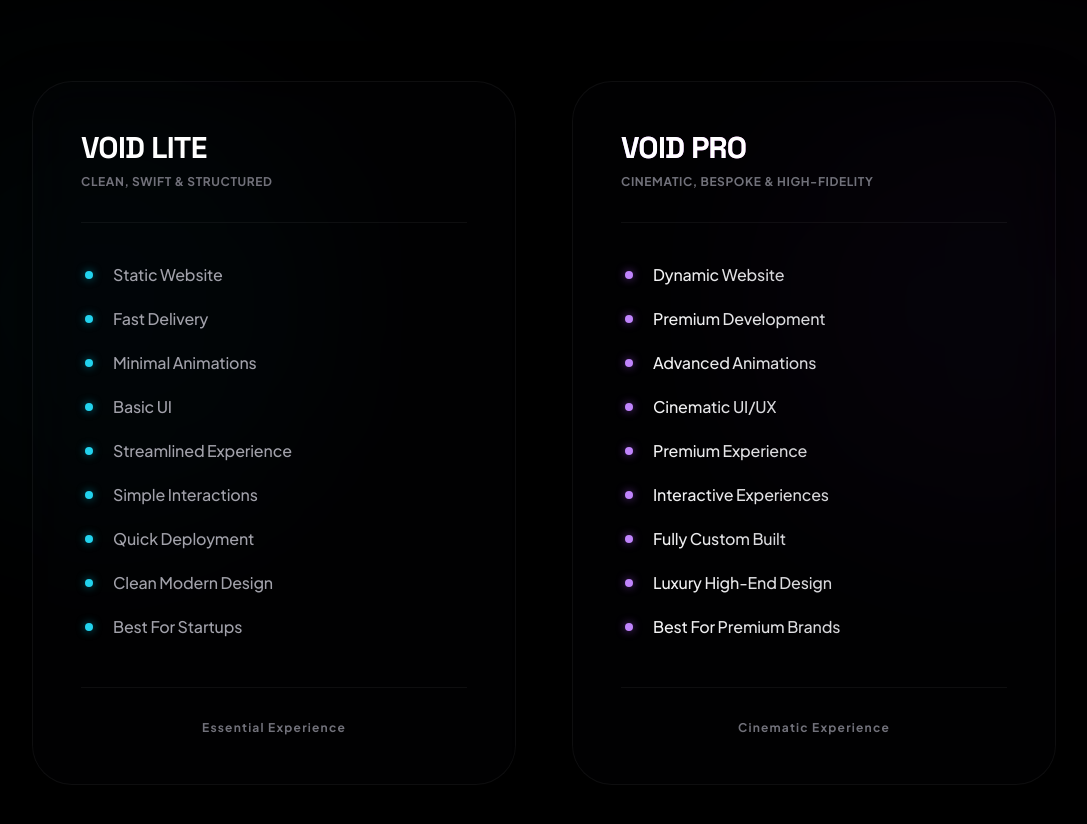
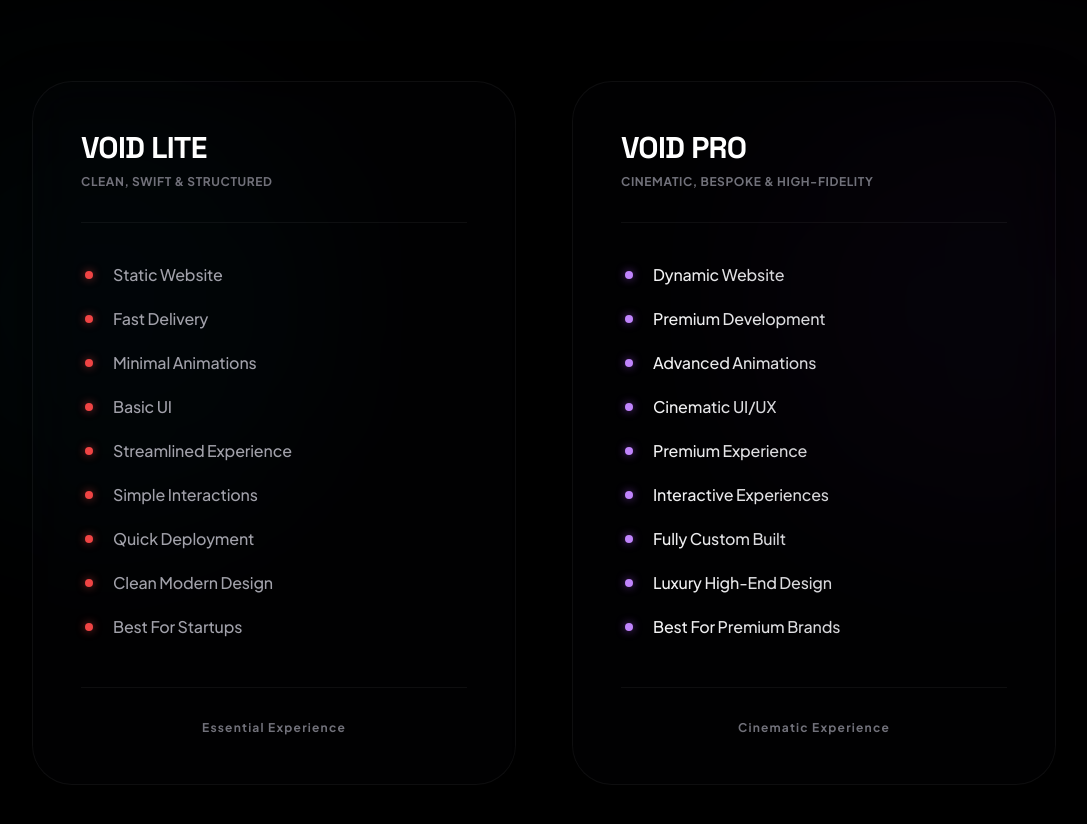
Before and after one commit to void-prolite/void, a Next.js app: page / in a window 1280 px wide. Shown: the part 2980-3804 px from the top of the page, without its empty margins (96-1183 px from the left). Built offline with nearby package versions, Linux system fonts and the light colour scheme.

Commit message:
blur fixed

```diff
--- a/app/cookie-policy/page.tsx
+++ b/app/cookie-policy/page.tsx
@@ -117,7 +117,7 @@ export default function CookiePolicyPage() {
           </ScrollReveal>
 
           <ScrollReveal direction="up" delay={0.1}>
-            <div className="bg-zinc-950/30 backdrop-blur-2xl border border-white/5 rounded-[2rem] p-8 md:p-12 shadow-[0_20px_50px_rgba(0,0,0,0.6)] space-y-10 leading-relaxed text-sm md:text-base font-medium">
+            <div className="bg-zinc-950/30 border border-white/5 rounded-[2rem] p-8 md:p-12 shadow-[0_20px_50px_rgba(0,0,0,0.6)] space-y-10 leading-relaxed text-sm md:text-base font-medium">
               <div>
                 <h2 className="text-xl font-bold text-white mb-4">1. What Cookies Are</h2>
                 <p className="text-zinc-400">
--- a/app/privacy/page.tsx
+++ b/app/privacy/page.tsx
@@ -117,7 +117,7 @@ export default function PrivacyPage() {
           </ScrollReveal>
 
           <ScrollReveal direction="up" delay={0.1}>
-            <div className="bg-zinc-950/30 backdrop-blur-2xl border border-white/5 rounded-[2rem] p-8 md:p-12 shadow-[0_20px_50px_rgba(0,0,0,0.6)] space-y-10 leading-relaxed text-sm md:text-base font-medium">
+            <div className="bg-zinc-950/30 border border-white/5 rounded-[2rem] p-8 md:p-12 shadow-[0_20px_50px_rgba(0,0,0,0.6)] space-y-10 leading-relaxed text-sm md:text-base font-medium">
               <div>
                 <h2 className="text-xl font-bold text-white mb-4">1. Overview</h2>
                 <p className="text-zinc-400">
--- a/app/terms/page.tsx
+++ b/app/terms/page.tsx
@@ -117,7 +117,7 @@ export default function TermsPage() {
           </ScrollReveal>
 
           <ScrollReveal direction="up" delay={0.1}>
-            <div className="bg-zinc-950/30 backdrop-blur-2xl border border-white/5 rounded-[2rem] p-8 md:p-12 shadow-[0_20px_50px_rgba(0,0,0,0.6)] space-y-10 leading-relaxed text-sm md:text-base font-medium">
+            <div className="bg-zinc-950/30 border border-white/5 rounded-[2rem] p-8 md:p-12 shadow-[0_20px_50px_rgba(0,0,0,0.6)] space-y-10 leading-relaxed text-sm md:text-base font-medium">
               <div>
                 <h2 className="text-xl font-bold text-white mb-4">1. Agreement to Terms</h2>
                 <p className="text-zinc-400">
--- a/components/ComparisonSection.tsx
+++ b/components/ComparisonSection.tsx
@@ -103,16 +103,16 @@ export default function ComparisonSection() {
             whileInView="visible"
             viewport={{ once: true, margin: "-100px" }}
             whileHover={{ y: -8 }}
-            className="group relative rounded-[2.5rem] p-10 md:p-12 border border-white/5 bg-zinc-950/20 backdrop-blur-xl shadow-[0_20px_50px_rgba(0,0,0,0.6)] hover:border-cyan-500/30 hover:shadow-[0_0_50px_rgba(6,182,212,0.06)] transition-all duration-500 flex flex-col justify-between"
+            className="group relative rounded-[2.5rem] p-10 md:p-12 border border-white/5 bg-zinc-950/20 backdrop-blur-xl shadow-[0_20px_50px_rgba(0,0,0,0.6)] hover:border-red-500/30 hover:shadow-[0_0_50px_rgba(239,68,68,0.06)] transition-all duration-500 flex flex-col justify-between"
           >
             {/* Soft internal gradient background glow on hover */}
-            <div className="absolute inset-0 opacity-0 group-hover:opacity-100 transition-opacity duration-700 rounded-[2.5rem] bg-[radial-gradient(circle_at_top_right,rgba(6,182,212,0.08),transparent_60%)] pointer-events-none" />
+            <div className="absolute inset-0 opacity-0 group-hover:opacity-100 transition-opacity duration-700 rounded-[2.5rem] bg-[radial-gradient(circle_at_top_right,rgba(239,68,68,0.08),transparent_60%)] pointer-events-none" />
 
             <div>
               {/* Header inside card */}
               <div className="flex justify-between items-start mb-10 pb-8 border-b border-white/5">
                 <div>
-                  <h3 className="text-3xl font-black tracking-tight text-white mb-2 group-hover:text-cyan-400 transition-colors duration-300">
+                  <h3 className="text-3xl font-black tracking-tight text-white mb-2 group-hover:text-red-500 transition-colors duration-300">
                     VOID LITE
                   </h3>
                   <p className="text-zinc-500 text-xs font-bold tracking-wider uppercase">
@@ -143,7 +143,7 @@ export default function ComparisonSection() {
                             transition: { type: "spring", stiffness: 150, damping: 12, delay: i * 0.08 }
                           })
                         }}
-                        className="w-2 h-2 rounded-full bg-cyan-400 shadow-[0_0_8px_rgba(6,182,212,0.6)]"
+                        className="w-2 h-2 rounded-full bg-red-500 shadow-[0_0_8px_rgba(239,68,68,0.6)]"
                       />
                     </div>
                     <span>{feature}</span>
@@ -153,7 +153,7 @@ export default function ComparisonSection() {
             </div>
 
             {/* Accent Footer line inside card */}
-            <div className="mt-12 pt-8 border-t border-white/5 flex items-center justify-center text-xs font-bold tracking-widest text-zinc-500 group-hover:text-cyan-400/80 transition-colors duration-300">
+            <div className="mt-12 pt-8 border-t border-white/5 flex items-center justify-center text-xs font-bold tracking-widest text-zinc-500 group-hover:text-red-500/80 transition-colors duration-300">
               <span>Essential Experience</span>
             </div>
           </motion.div>
@@ -175,7 +175,7 @@ export default function ComparisonSection() {
               {/* Header inside card */}
               <div className="flex justify-between items-start mb-10 pb-8 border-b border-white/5">
                 <div>
-                  <h3 className="text-3xl font-black tracking-tight text-white mb-2 bg-gradient-to-r from-purple-400 to-pink-400 bg-clip-text text-transparent group-hover:drop-shadow-[0_0_15px_rgba(168,85,247,0.3)] transition-all duration-300">
+                  <h3 className="text-3xl font-black tracking-tight text-white mb-2 group-hover:text-purple-500 transition-colors duration-300">
                     VOID PRO
                   </h3>
                   <p className="text-zinc-500 text-xs font-bold tracking-wider uppercase">
```
